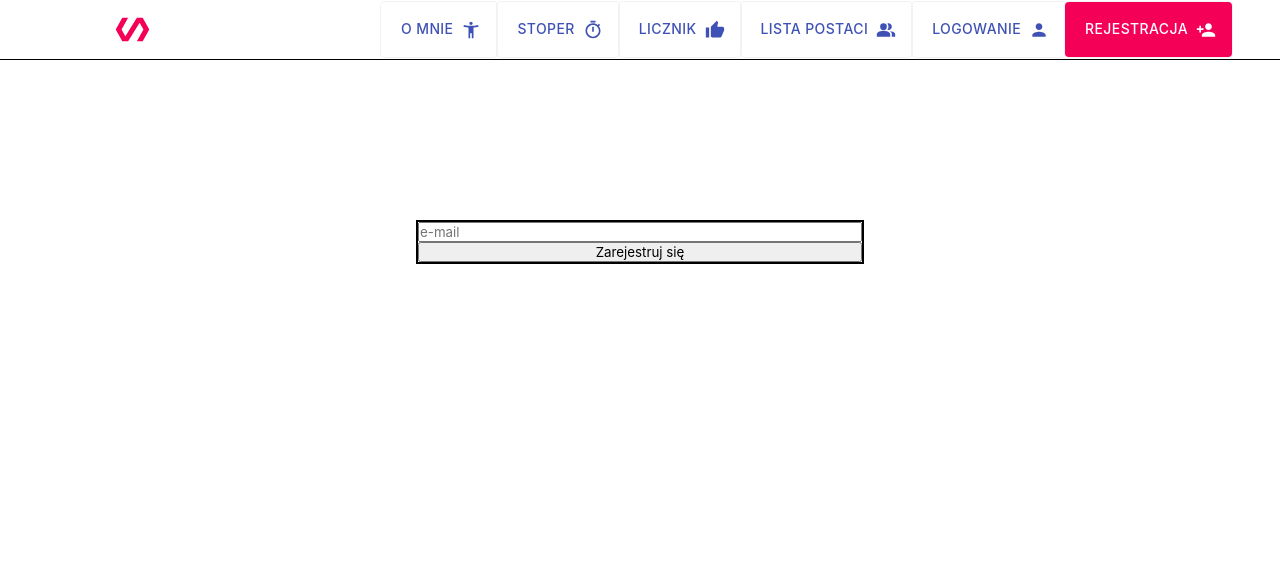
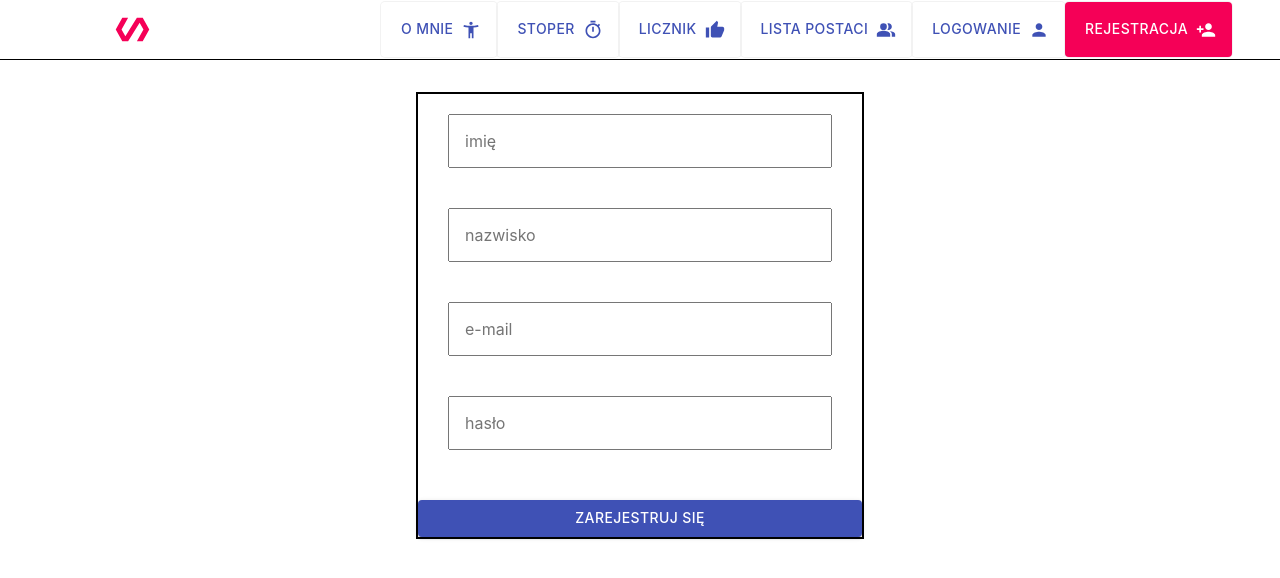
Before and after one commit to michalrozek90/Devstock_Academy, a React (Create React App) app in the folder project-august/: page /registration in a window 1280 px wide. Shown: the top 578 px of the page. Built offline with nearby package versions, Linux system fonts and the light colour scheme.

Commit message:
add snackbar

```diff
--- a/project-august/package.json
+++ b/project-august/package.json
@@ -5,6 +5,7 @@
   "dependencies": {
     "@material-ui/core": "^4.12.3",
     "@material-ui/icons": "^4.11.2",
+    "@material-ui/lab": "^4.0.0-alpha.60",
     "@reduxjs/toolkit": "^1.6.1",
     "@testing-library/jest-dom": "^4.2.4",
     "@testing-library/react": "^9.5.0",
--- a/project-august/src/App.js
+++ b/project-august/src/App.js
@@ -2,15 +2,19 @@ import React from 'react'
 import { BrowserRouter as Router } from 'react-router-dom'
 import Nav from './components/Nav'
 import Routing from './components/Routing'
+import Snackbar from './components/Snackbar'
 
 function App() {
 	return (
+		<>
+			<Snackbar />
 			<Router>
 				<div className='App'>
 					<Nav />
 					<Routing />
 				</div>
 			</Router>
+		</>
 	)
 }
 
--- /dev/null
+++ b/project-august/src/components/Snackbar.js
@@ -0,0 +1,41 @@
+import React from 'react'
+import { useDispatch, useSelector } from 'react-redux'
+import Snackbar from '@material-ui/core/Snackbar'
+import Alert from '@material-ui/lab/Alert'
+import { makeStyles } from '@material-ui/core/styles'
+import { setSnackbar } from '../redux/ducks/snackbar'
+
+const useStyles = makeStyles(theme => ({
+	root: {
+		width: '100%',
+		'& > * + *': {
+			marginTop: theme.spacing(2),
+		},
+	},
+}))
+
+const CustomizedSnackbars = () => {
+	const classes = useStyles()
+	const dispatch = useDispatch()
+	const snackbarOpen = useSelector(state => state.snackbar.snackbarOpen)
+	const snackbarType = useSelector(state => state.snackbar.snackbarType)
+	const snackbarMessage = useSelector(state => state.snackbar.snackbarMessage)
+	const handleClose = (event, reason) => {
+		if (reason === 'clickaway') {
+			return
+		}
+		dispatch(setSnackbar(false, snackbarType, snackbarMessage))
+	}
+
+	return (
+		<div className={classes.root}>
+			<Snackbar open={snackbarOpen} autoHideDuration={3000} onClose={handleClose}>
+				<Alert elevation={6} variant='filled' onClose={handleClose} color={snackbarType}>
+					{snackbarMessage}
+				</Alert>
+			</Snackbar>
+		</div>
+	)
+}
+
+export default CustomizedSnackbars
--- a/project-august/src/pages/Login.js
+++ b/project-august/src/pages/Login.js
@@ -1,5 +1,7 @@
 import styled from 'styled-components'
 import { Button } from '@material-ui/core'
+import { useState } from 'react'
+import { useSelector } from 'react-redux'
 
 const FormContainer = styled.form`
 	max-width: 30%;
@@ -13,16 +15,35 @@ const Input = styled.input`
 	margin: 10px 20px;
 	font-size: 1rem;
 `
+const MyButton = styled(Button)`
+	margin-top: 30px;
+`
 
 const Login = () => {
+	const users = useSelector(state => state.registration.usersDatabase)
+
+	const [data, setData] = useState({ email: null, password: null })
+
+	const onSubmitHandler = e => {
+		e.preventDefault()
+		console.log('logowanie')
+	}
+
+	const onChangeEmailHandler = e => {
+		setData({ ...data, email: e.target.value })
+	}
+	const onChangePasswordHandler = e => {
+		setData({ ...data, email: e.target.value })
+	}
+
 	return (
 		<div>
-			<FormContainer>
-				<Input type='text' placeholder='e-mail' />
-				<Input type='password' placeholder='hasło' />
-				<Button variant={'contained'} color={'primary'}>
+			<FormContainer onSubmit={onSubmitHandler}>
+				<Input type='text' placeholder='e-mail' onChange={e => onChangeEmailHandler(e)} required />
+				<Input type='password' placeholder='hasło' onChange={e => onChangePasswordHandler(e)} required />
+				<MyButton type='submit' variant={'contained'} color={'primary'}>
 					Zaloguj się
-				</Button>
+				</MyButton>
 			</FormContainer>
 		</div>
 	)
--- a/project-august/src/pages/Registration.js
+++ b/project-august/src/pages/Registration.js
@@ -1,63 +1,102 @@
 import { useState } from 'react'
 import { useDispatch, useSelector } from 'react-redux'
+import { setSnackbar } from '../redux/ducks/snackbar'
 import { addUser } from '../redux/ducks/registration'
 import styled from 'styled-components'
+import { Button } from '@material-ui/core'
 
 const FormContainer = styled.form`
 	max-width: 35%;
 	display: flex;
 	flex-direction: column;
-	margin: 10rem auto;
+	margin: 2rem auto;
 	border: 2px solid black;
-	font-size: 0.8rem;
+`
+const Input = styled.input`
+	padding: 15px;
+	margin: 20px 30px;
+	font-size: 1rem;
+`
+
+const Error = styled.p`
 	color: red;
+	font-size: 0.7rem;
+	text-align: left;
+	margin: 0 30px;
 `
+
+const MyButton = styled(Button)`
+	margin-top: 30px;
+`
+
 const Registration = () => {
 	const dispatch = useDispatch()
 	const users = useSelector(state => state.registration.usersDatabase)
 
 	const [data, setData] = useState({ firstName: null, lastName: null, email: null, password: null })
-	// const [errors, setErrors] = useState({
-	// 	firstNameTooShort: false,
-	// 	lastNameTooShort: false,
-	// 	emailAlreadyExists: false,
-	// 	emailTooShort: false,
-	// 	emailWrongSyntax: false,
-	// 	passwordNeedsOneNumber: false,
-	// })
+	const [errors, setErrors] = useState({
+		firstNameTooShort: false,
+		lastNameTooShort: false,
+		emailAlreadyExists: false,
+		emailTooShort: false,
+		emailWrongSyntax: false,
+		passwordTooShort: false,
+		passwordNeedsOneNumber: false,
+	})
 
 	const onSubmitHandler = e => {
 		e.preventDefault()
+
 		for (let user of users) {
 			if (user.email === data.email) {
-				alert('podany email jest już w bazie')
-				break
+				setErrors({ ...errors, emailAlreadyExists: true })
+				dispatch(setSnackbar(true, 'error', 'Ten email jest już w użyciu'))
+				return
+			} else {
+				setErrors({ ...errors, emailAlreadyExists: false })
 			}
 		}
 
-		dispatch(addUser(data))
+		// if (!passwordIncludesNumber(data.password)) {
+		// 	setErrors({ ...errors, passwordNeedsOneNumber: true })
+		// 	return
+		// } else {
+		// 	setErrors({ ...errors, passwordNeedsOneNumber: false })
+		// }
+		if (
+			!errors.firstNameTooShort &&
+			!errors.lastNameTooShort &&
+			!errors.emailAlreadyExists &&
+			!errors.emailTooShort &&
+			!errors.emailWrongSyntax &&
+			!errors.passwordTooShort &&
+			!errors.passwordNeedsOneNumber
+		) {
+			dispatch(addUser(data))
+			dispatch(setSnackbar(true, 'success', 'Zarejestrowano poprawnie!'))
+		}
 	}
 
 	console.log('Stan : ', users)
-	// const onChangeFirstNameHandler = e => {
-	// 	setData({ ...data, firstName: e.target.value })
-	// 	setErrors({ ...errors, firstNameTooShort: e.target.value.length <= 2 })
-	// }
 
-	// const onChangeLastNameHandler = e => {
-	// 	setData({ ...data, lastName: e.target.value })
-	// 	setErrors({ ...errors, lastNameTooShort: e.target.value.length <= 2 })
-	// }
+	const onChangeFirstNameHandler = e => {
+		setData({ ...data, firstName: e.target.value })
+		setErrors({ ...errors, firstNameTooShort: e.target.value.length < 3 })
+	}
+
+	const onChangeLastNameHandler = e => {
+		setData({ ...data, lastName: e.target.value })
+		setErrors({ ...errors, lastNameTooShort: e.target.value.length < 3 })
+	}
 	const onChangeEmailHandler = e => {
 		setData({ ...data, email: e.target.value })
-
-		// emailWrongSyntax: e.target.value.indexOf('@') !== -1 && e.target.value.lastIndexOf('.com') !== -1,
+		setErrors({ ...errors, emailTooShort: e.target.value.length < 3 })
 	}
 
-	// const onChangePasswordHandler = e => {
-	// 	setData({ ...data, password: e.target.value })
-	// 	// setErrors({ ...errors, passwordNeedsOneNumber: passwordIncludesNumber })
-	// }
+	const onChangePasswordHandler = e => {
+		setData({ ...data, password: e.target.value })
+		setErrors({ ...errors, passwordTooShort: e.target.value.length < 6 })
+	}
 
 	// const passwordIncludesNumber = pass => {
 	// 	for (let i = 0; i < pass.length; i++) {
@@ -71,19 +110,20 @@ const Registration = () => {
 	return (
 		<div>
 			<FormContainer onSubmit={onSubmitHandler}>
-				{/* <input type='text' placeholder='imię' onChange={e => onChangeFirstNameHandler(e)} required />
-				{errors.firstNameTooShort && <p>imię musi posiadać conajmniej 3 znaki</p>}
-				<input type='text' placeholder='nazwisko' onChange={e => onChangeLastNameHandler(e)} required />
-				{errors.lastNameTooShort && <p>nazwisko musi posiadać conajmniej 3 znaki</p>} */}
-				<input type='text' placeholder='e-mail' onChange={e => onChangeEmailHandler(e)} required />
-				{/* {errors.emailAlreadyExists && <p>ten email jest już zajęty</p>}
-				{errors.emailTooShort && <p>email za krótki</p>}
-				{errors.emailWrongSyntax && <p>email powinien zawierać znak @ i kończyć się znakami .com</p>} */}
-				{/* <input type='password' placeholder='hasło' onChange={e => onChangePasswordHandler(e)} required />
-				{errors.passwordNeedsOneNumber && <p>hasło powinno zawierać conajmniej jedną cyfrę</p>} */}
-				<button type='submit' variant={'contained'} color={'primary'}>
+				<Input type='text' placeholder='imię' onChange={e => onChangeFirstNameHandler(e)} required />
+				{errors.firstNameTooShort && <Error>imię musi posiadać conajmniej 3 znaki</Error>}
+				<Input type='text' placeholder='nazwisko' onChange={e => onChangeLastNameHandler(e)} required />
+				{errors.lastNameTooShort && <Error>nazwisko musi posiadać conajmniej 3 znaki</Error>}
+				<Input type='text' placeholder='e-mail' onChange={e => onChangeEmailHandler(e)} required />
+				{errors.emailTooShort && <Error>email za krótki</Error>}
+				{errors.emailAlreadyExists && <Error>ten email jest już zajęty</Error>}
+				{errors.emailWrongSyntax && <Error>email powinien zawierać znak @ i kończyć się znakami .com</Error>}
+				<Input type='text' placeholder='hasło' onChange={e => onChangePasswordHandler(e)} required />
+				{errors.passwordTooShort && <Error>hasło powinno posiadać conajmniej 6 znaków</Error>}
+				{errors.passwordNeedsOneNumber && <Error>hasło powinno zawierać przynajmniej 1 literę</Error>}
+				<MyButton type='submit' variant={'contained'} color={'primary'}>
 					Zarejestruj się
-				</button>
+				</MyButton>
 			</FormContainer>
 		</div>
 	)
--- /dev/null
+++ b/project-august/src/redux/ducks/snackbar.js
@@ -0,0 +1,34 @@
+// CONSTANTS
+const SET_SNACKBAR = 'setSnackbar'
+
+// ACTIONS
+export const setSnackbar = (snackbarOpen, snackbarType = 'success', snackbarMessage = '') => ({
+	type: SET_SNACKBAR,
+	snackbarOpen,
+	snackbarType,
+	snackbarMessage,
+})
+
+const initialState = {
+	snackbarOpen: false,
+	snackbarType: 'success',
+	snackbarMessage: '',
+}
+
+// REDUCERS
+const snackbarActions = (state = initialState, action) => {
+	switch (action.type) {
+		case SET_SNACKBAR:
+			const { snackbarOpen, snackbarType, snackbarMessage } = action
+			return {
+				...state,
+				snackbarOpen,
+				snackbarType,
+				snackbarMessage,
+			}
+		default:
+			return state
+	}
+}
+
+export default snackbarActions
--- a/project-august/src/redux/store.js
+++ b/project-august/src/redux/store.js
@@ -3,11 +3,13 @@ import thunk from 'redux-thunk'
 import counter from '../redux/ducks/counter'
 import stopwatch from '../redux/ducks/stopwatch'
 import registration from '../redux/ducks/registration'
+import snackbar from '../redux/ducks/snackbar'
 
 const reducers = combineReducers({
 	counter,
 	stopwatch,
 	registration,
+	snackbar,
 })
 
 export const store = createStore(reducers, {}, applyMiddleware(thunk))
```
Also changed, not shown: 1 other file (tests, documents, lock files or other folders). Lines whose indentation alone changed are shown as unchanged.
